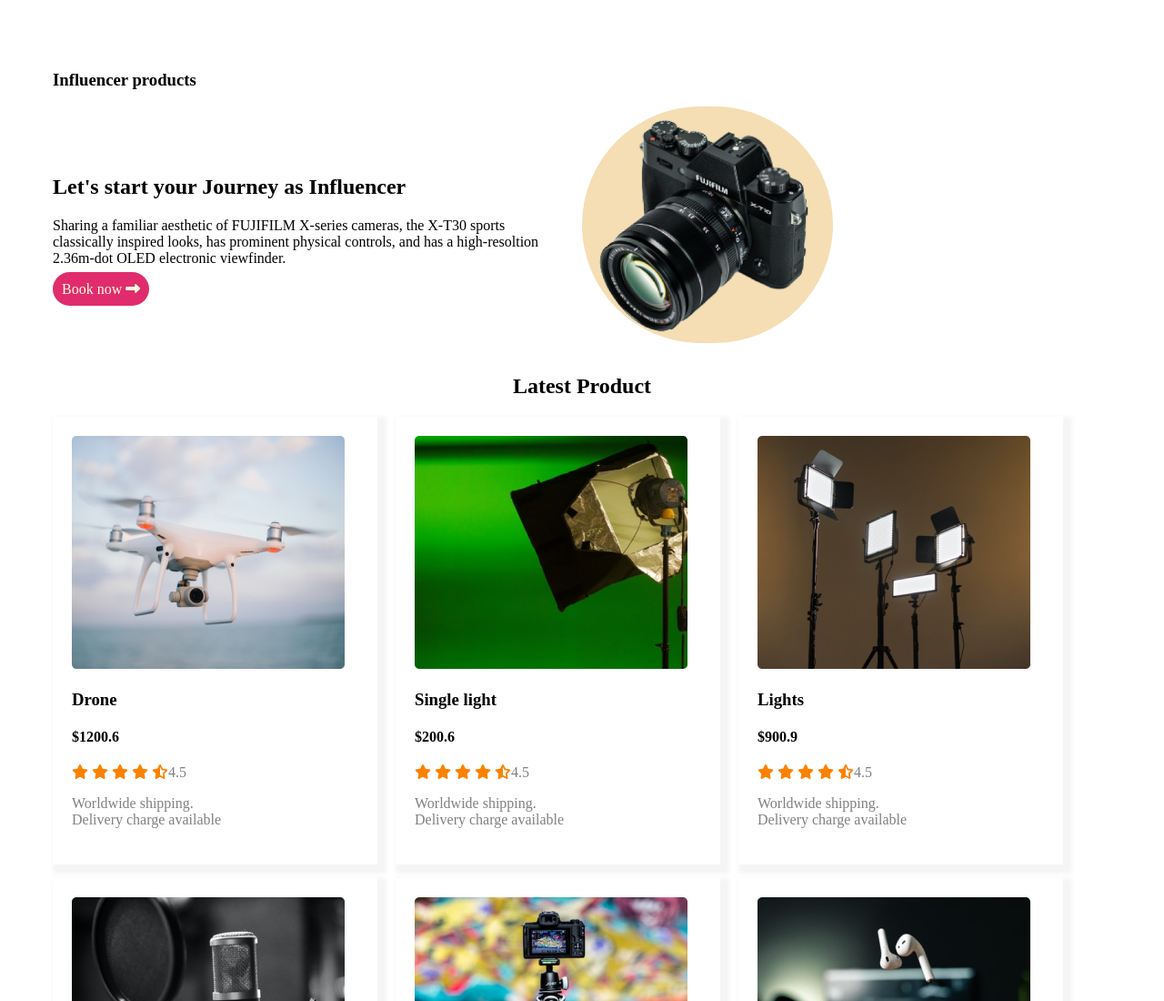
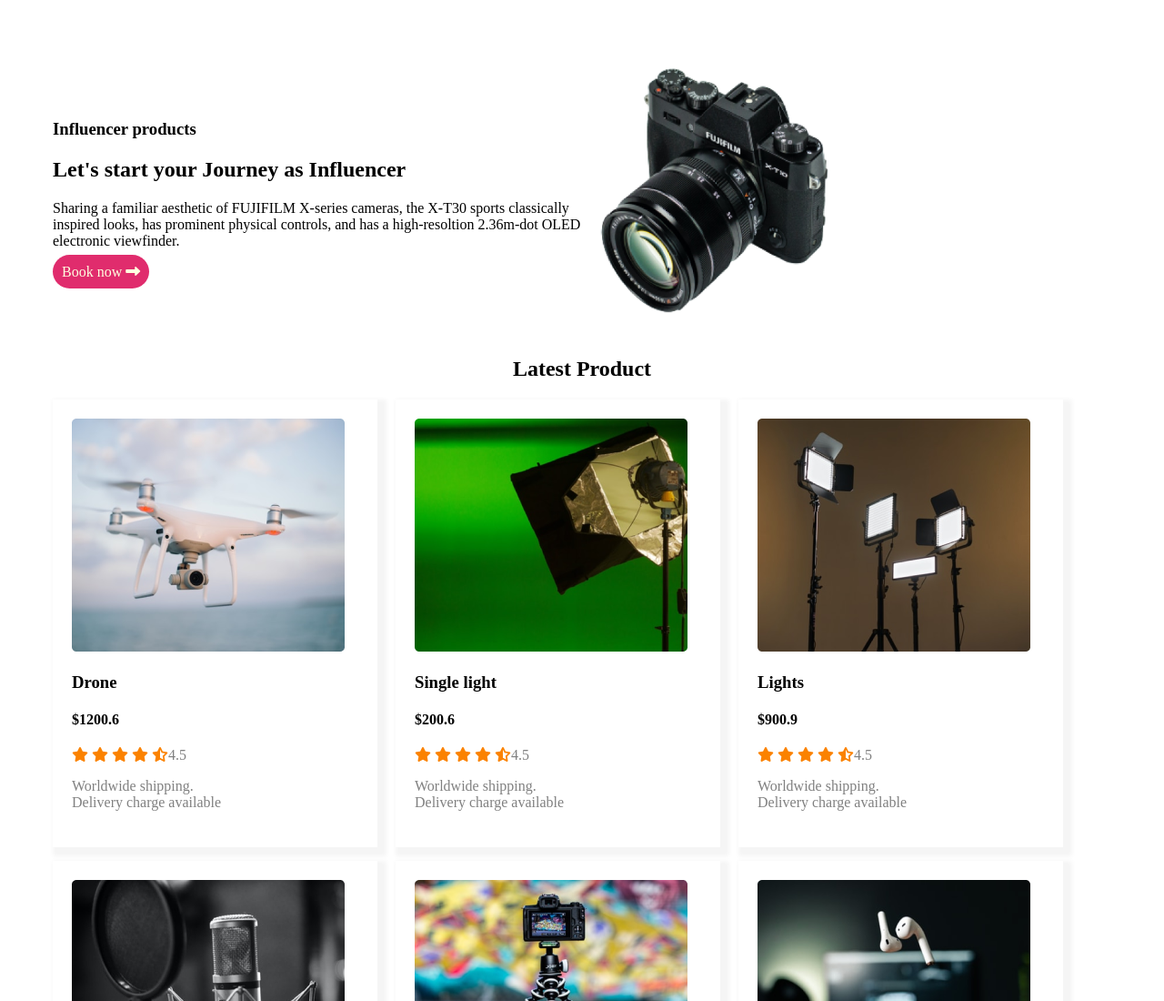
Before and after one commit to Raddiya/assignment-2, a plain HTML site: page index.html in a window 1280 px wide. Shown: the top 1100 px of the page at 91% size. Drawn offline with Linux system fonts and the light colour scheme.

Commit message:
committing

```diff
--- a/index.html
+++ b/index.html
@@ -14,9 +14,10 @@
 <body>
     <main>
         <!-- header start -->
-        <h3>Influencer products</h3>
+
         <section>
-            <div class="half-width">
+            <div class="head-banner">
+                <h3>Influencer products</h3>
                 <h1>Let's start your Journey as Influencer</h1>
                 <p>Sharing a familiar aesthetic of FUJIFILM X-series cameras, the X-T30 sports classically inspired
                     looks,
@@ -25,7 +26,7 @@
                 <a class="button" target="_blank" href="https://global.fujifilm.com/en/">Book now <i
                         class="fas fa-long-arrow-alt-right"></i></a>
             </div>
-            <div class="half-width"><img class="camera" src="images/main-camera.png" alt=""></div>
+            <div class="head-banner"><img class="camera" src="images/main-camera.png" alt=""></div>
         </section>
         <!-- head-end  -->
 
--- a/styles/style.css
+++ b/styles/style.css
@@ -9,7 +9,7 @@
 
 
 /*---- header ----- */
-@media only screen and (max-width:480px) {
+@media only screen and (max-width:680px) {
    h3{
        font-size: 20px;
    }
@@ -32,17 +32,17 @@
     font-size: 10px;
 }
 .box{
-    width: 100px;
+    width: 0px;
 }
 .footer{
     background-color:#5f8ed0;
-    margin: 200px;
+    margin: 20px;
     padding-top: 10px;
     padding-bottom: 10px;
 }
 }
 
-@media only screen and (max-width:840px) {
+@media only screen and (max-width:768px) {
     h3{
         font-size: 30px;
     }
@@ -73,35 +73,24 @@
     margin: 300px;
     padding-top: 15px;
     padding-bottom: 15px;
-}
-
-
-
+}ss
 
 }
-
-
-
-
-
-
 
 section{
     display: flex;
     align-items: center;
     margin-bottom: 30px;
 }
-.half-width{
-    width: 60%;
-   margin-right: 30px;
+.head-banner{
+    width: 50%;
 }
-.half-width img{
-    width: 50%;
-    background-color: wheat;
-    border-radius: 200px;
+.head-banner img{
+    width: 300px;
+height: 300px;
 }
 .camera:hover{
-    transform: scale(1.4) rotate(-45deg);
+    transform: scale(1.2) rotate(-45deg);
     transition: transform 2s ease-in-out;
 }
 .button{
@@ -151,10 +140,6 @@
     text-decoration: none;
     margin-bottom: 40px;
 }
-.some-info{
-    padding-left: 200px;
-
-}
 
 /* extra-part */
  .container{
```
